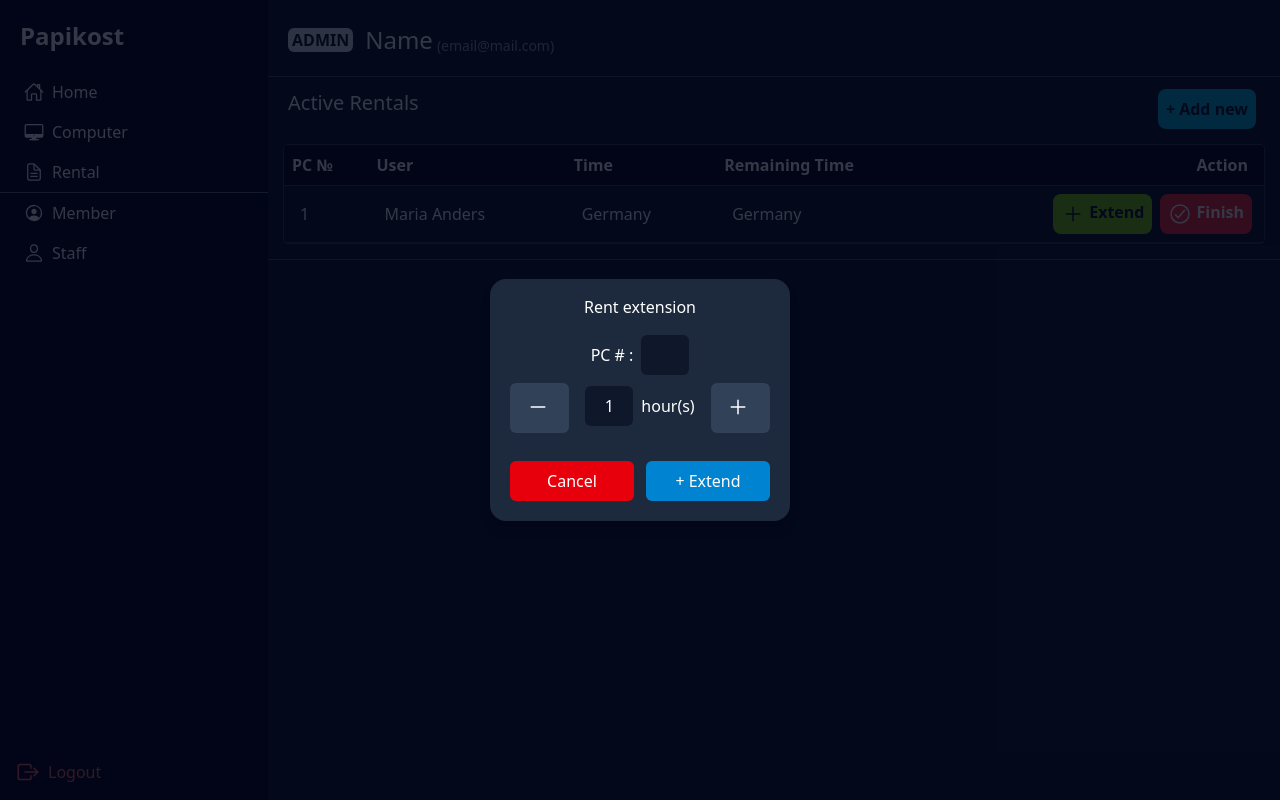
After one commit to Erbitine7/papikost, a CodeIgniter 4 app: the page made by app/Views/rental.php in a window 1280 px wide. The commit adds this page. Run offline with PHP 8.4 and a stand-in for CodeIgniter, Linux system fonts and the light colour scheme; the template is opened without the code that fills it, so the values that code supplies are empty; some libraries are stand-ins or nearby versions.

Commit message:
fix: routes, controller feat: dashboard, computer, rental

```diff
--- a/app/Config/Routes.php
+++ b/app/Config/Routes.php
@@ -8,4 +8,6 @@ use CodeIgniter\Router\RouteCollection;
 $routes->get('/', 'GuestCtrl::index');
 
 $routes->get('/dashboard', 'StaffCtrl::index');
+$routes->get('/computer', 'StaffCtrl::computer');
+$routes->get('/rental', 'StaffCtrl::rental');
 $routes->get('/staff-login', 'StaffCtrl::login');
--- a/app/Views/layout/head.php
+++ b/app/Views/layout/head.php
@@ -1,5 +1,5 @@
 <meta charset="UTF-8">
     <meta name="viewport" content="width=device-width, initial-scale=1.0">
-    <title>Title</title>
+    <title><?= $page ?> - Inet staff</title>
     <script src="https://cdn.jsdelivr.net/npm/@tailwindcss/browser@4"></script>
     <link rel="stylesheet" href="css/basic.css">
--- a/app/Views/layout/sidebar.php
+++ b/app/Views/layout/sidebar.php
@@ -1,9 +1,12 @@
-<div class="fixed top-0 left-0 bg-gray-950 h-screen w-67 m-0 p-1 flex flex-col shadow-lg">
-    <a href="#" class="my-2 text-center text-lg">PAPIKOST</a>
-    <div class="flex flex-col flex-grow px-2">
-        <a href="#" class="p-2 hover:bg-gray-800 rounded-sm">WAH</a>
-        <a href="#" class="p-2 hover:bg-gray-800 rounded-sm">WAH</a>
-        <a href="#" class="p-2 hover:bg-gray-800 rounded-sm">WAH</a>
+<div class="fixed top-0 left-0 bg-gray-950 h-screen w-67 m-0 pt-1 gap-1 flex flex-col shadow-lg">
+    <a href="#" class="my-4 text-2xl font-semibold px-5">Papikost</a>
+    <div class="flex flex-col flex-grow">
+        <a href="<?= base_url('dashboard') ?>" class="py-2 px-6 hover:pl-7 flex items-center <?= ($page === 'Dashboard') ? "pl-7 bg-gray-800" : "hover:bg-gray-900 hover:pl-7" ?>"><ion-icon class="text-xl mr-2" name="home-outline"></ion-icon>Home</a>
+        <a href="<?= base_url('computer') ?>" class="py-2 px-6 flex items-center <?= ($page === 'Computer') ? "pl-7 bg-gray-800" : "hover:bg-gray-900 hover:pl-7" ?>"><ion-icon class="text-xl mr-2" name="desktop-outline"></ion-icon>Computer</a>
+        <a href="<?= base_url('rental') ?>" class="py-2 px-6 flex items-center <?= ($page === 'Rental') ? "pl-7 bg-gray-800" : "hover:bg-gray-900 hover:pl-7" ?>"><ion-icon class="text-xl mr-2" name="document-text-outline"></ion-icon>Rental</a>
+        <hr class="text-slate-500">
+        <a href="<?= base_url('member') ?>" class="py-2 px-6 flex items-center <?= ($page === 'Member') ? "pl-7 bg-gray-800" : "hover:bg-gray-900 hover:pl-7" ?>"><ion-icon class="text-xl mr-2" name="person-circle-outline"></ion-icon>Member</a>
+        <a href="<?= base_url('staff') ?>" class="py-2 px-6 flex items-center <?= ($page === 'Staff') ? "pl-7 bg-gray-800" : "hover:bg-gray-900 hover:pl-7" ?>"><ion-icon class="text-xl mr-2" name="person-outline"></ion-icon>Staff</a>
     </div>
-    <a href="#" class="text-red-400 flex m-2 p-2 hover:bg-red-950 rounded-sm"><ion-icon class="text-2xl mr-2" name="exit-outline"></ion-icon>Log Out</a>
+    <a href="#" class="text-red-400 flex m-2 p-2 hover:bg-red-950 rounded-sm"><ion-icon class="text-2xl mr-2" name="exit-outline"></ion-icon>Logout</a>
 </div>
--- a/app/Views/layout/template.php
+++ b/app/Views/layout/template.php
@@ -7,7 +7,7 @@
     <!-- SIDEBAR -->
     <?= $this->include('layout/sidebar') ?>
 
-    <div class="p-4 pl-72">
+    <div class="py-6 pl-67">
         <!-- CONTENT -->
         <?= $this->renderSection('content') ?>
     </div>
--- /dev/null
+++ b/app/Views/rental.php
@@ -0,0 +1,69 @@
+<?= $this->extend('layout/template') ?>
+
+<?= $this->section('content') ?>
+
+<div class="flex flex-row items-center mb-5 px-5">
+    <h3 class="font-semibold text-slate-900 bg-slate-200 px-1 rounded-md mr-2">ADMIN</h3>
+    <h1 class="text-2xl mx-1">Name</h1>
+    <span class="text-sm text-slate-400 self-end">(email@mail.com)</span>
+</div>
+
+<hr class="text-slate-600 mb-3">
+
+<div class="flex flex-row justify-between pr-6">
+    <h1 class="mx-5 text-xl">Active Rentals</h1>
+    <a href="#" class="p-2 bg-cyan-500 font-bold text-slate-900 rounded-lg">+ Add new</a>
+</div>
+<div class="w-full flex flex-row flex-nowrap gap-5 overflow-auto p-4">
+
+    <table class="outline outline-slate-700 rounded-sm w-full text-left">
+        <thead class="border-b border-slate-700 bg-slate-950">
+            <tr>
+                <th class="p-2">PC №</th>
+                <th class="p-2">User</th>
+                <th class="p-2">Time</th>
+                <th class="p-2">Remaining Time</th>
+                <th class="p-2 text-right px-4">Action</th>
+            </tr>
+        </thead>
+        <tbody>
+
+            <tr class="hover:bg-slate-800 border-b border-slate-700">
+                <td class="p-4">1</td>
+                <td class="p-4">Maria Anders</td>
+                <td class="p-4">Germany</td>
+                <td class="p-4">Germany</td>
+                <td class="pt-2 px-3 font-semibold text-right flex justify-end text-center">
+                    <a href="#" class="rounded-lg bg-lime-500 pt-1 pb-2 px-2 text-slate-900 hover:bg-lime-600 flex items-center"><ion-icon class="pt-1 text-2xl mr-1" name="add-outline"></ion-icon>Extend</a>
+                    <a href="#" class="rounded-lg bg-red-500 pt-1 pb-2 px-2 ml-2 hover:bg-red-700 hover:text-gray-300 flex items-center"><ion-icon class="pt-1 text-2xl mr-1" name="checkmark-circle-outline"></ion-icon> Finish</a>
+                </td>
+            </tr>
+
+
+
+        </tbody>
+    </table>
+            <dialog open class="fixed top-0 left-0 flex justify-center items-center w-screen h-screen bg-slate-950/[80%]">
+               <form action="#" method="POST" class="bg-slate-800 w-75 shadow-lg rounded-2xl flex flex-col py-4 px-5">
+                    <h1 class="text-center mb-4">Rent extension</h1>
+                    <div class="flex flex-row w-full items-center justify-center">
+                        <label for="email">PC # :</label>
+                        <input type="number" name="pcno" id="pcno" class="w-12 bg-slate-900 p-2 rounded-md text-center ml-2 [appearance:textfield] [&::-webkit-outer-spin-button]:appearance-none [&::-webkit-inner-spin-button]:appearance-none">
+                    </div>
+                    <div class="flex flex-row w-full items-center justify-between">
+                        <button type="button" class="cursor-pointer bg-slate-700 hover:bg-slate-500 p-2 mt-2 mb-1 rounded-md w-full"><ion-icon class="pt-1 text-2xl mr-1" name="remove-outline"></ion-icon></button>
+                        <input type="number" name="extend" id="extend" value="1" class="w-12 bg-slate-900 p-2 rounded-md text-center ml-4 [appearance:textfield] [&::-webkit-outer-spin-button]:appearance-none [&::-webkit-inner-spin-button]:appearance-none">
+                        <h3 class="mr-4 ml-2">hour(s)</h3>
+                        <button type="button" class="cursor-pointer bg-slate-700 hover:bg-slate-500 p-2 mt-2 mb-1 rounded-md w-full"><ion-icon class="pt-1 text-2xl mr-1" name="add-outline"></ion-icon></button>
+                    </div>
+                    <div class="flex flex-row w-full items-center justify-between gap-3 mt-4">
+                        <button type="button" class="cursor-pointer bg-red-600 hover:bg-red-500 p-2 mt-2 mb-1 rounded-md w-full">Cancel</button>
+                        <input type="submit" value="+ Extend" class="cursor-pointer bg-sky-600 hover:bg-sky-500 p-2 mt-2 mb-1 rounded-md w-full">
+                    </div>
+                </form>
+            </dialog>
+</div>
+<hr class="text-slate-600 mb-3">
+
+
+<?= $this->endSection() ?>
--- a/public/css/basic.css
+++ b/public/css/basic.css
@@ -0,0 +1,3 @@
+:root {
+    color-scheme: dark;
+}
```
Also changed, not shown: app/Controllers/StaffCtrl.php (+24 -2 lines), app/Views/computer.php (added, +48 -0 lines), app/Views/dashboard.php (+50 -1 lines), app/Views/login.php (+4 -4 lines).
